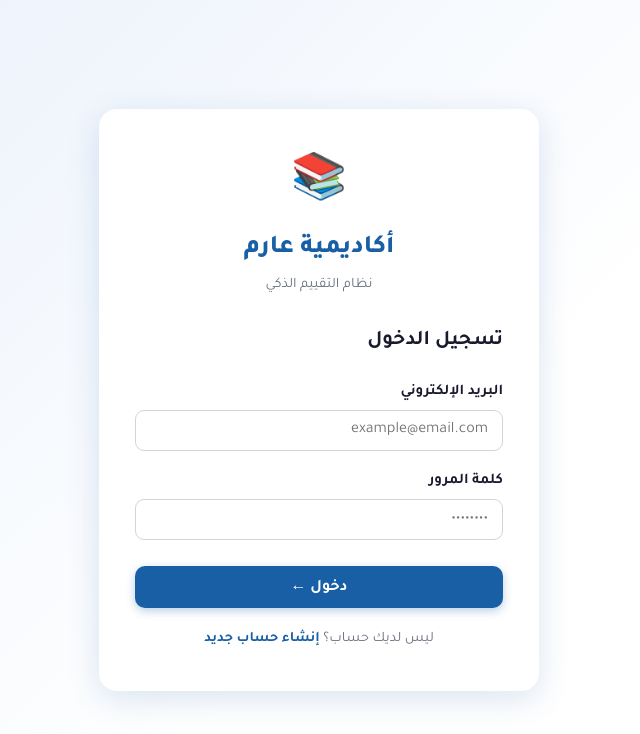
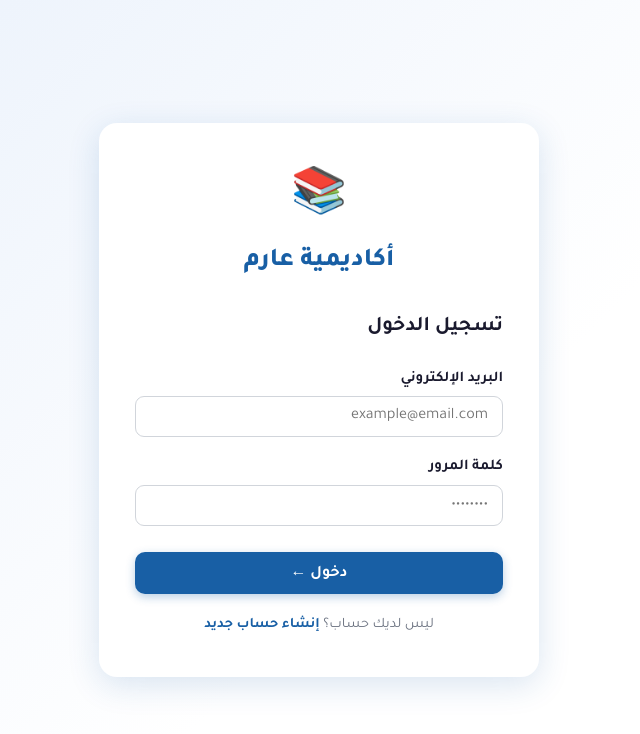
Before and after one commit to medsadok12/arabic-assessment, a Next.js app in the folder lms/: page /auth/login in a window 1280 px wide. Shown: the top 734 px of the page, without its empty margins (438-1078 px from the left). Built offline with nearby package versions, Linux system fonts and the light colour scheme.

Commit message:
Remove subtitle from login page
https://claude.ai/code/session_015zbjEHtBV6nv6wkx16tcVs

```diff
--- a/lms/app/auth/login/page.jsx
+++ b/lms/app/auth/login/page.jsx
@@ -33,7 +33,6 @@ export default function LoginPage() {
         <div className="auth-logo">
           <span className="logo-icon">📚</span>
           <h1>أكاديمية عارم</h1>
-          <p>نظام التقييم الذكي</p>
         </div>
         <h2 className="auth-title">تسجيل الدخول</h2>
         {error && <div className="alert alert-error">{error}</div>}
```
